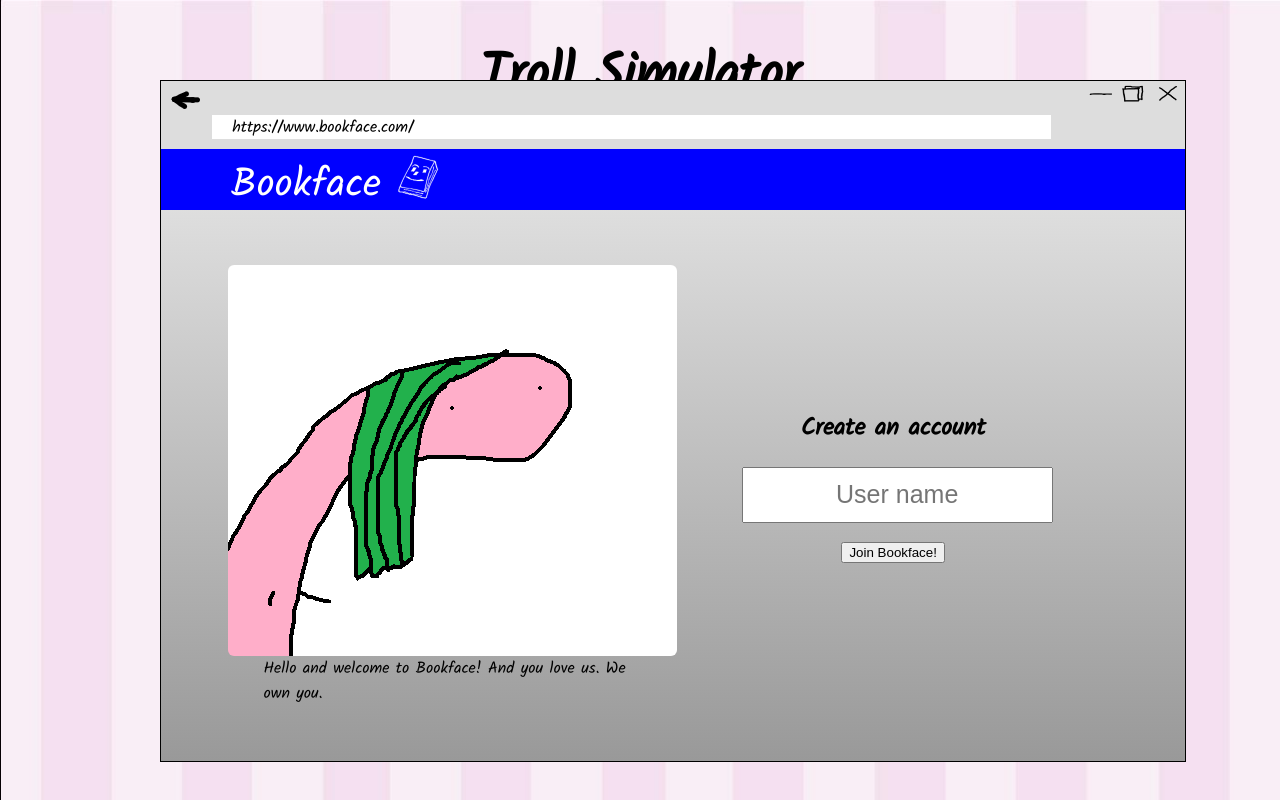
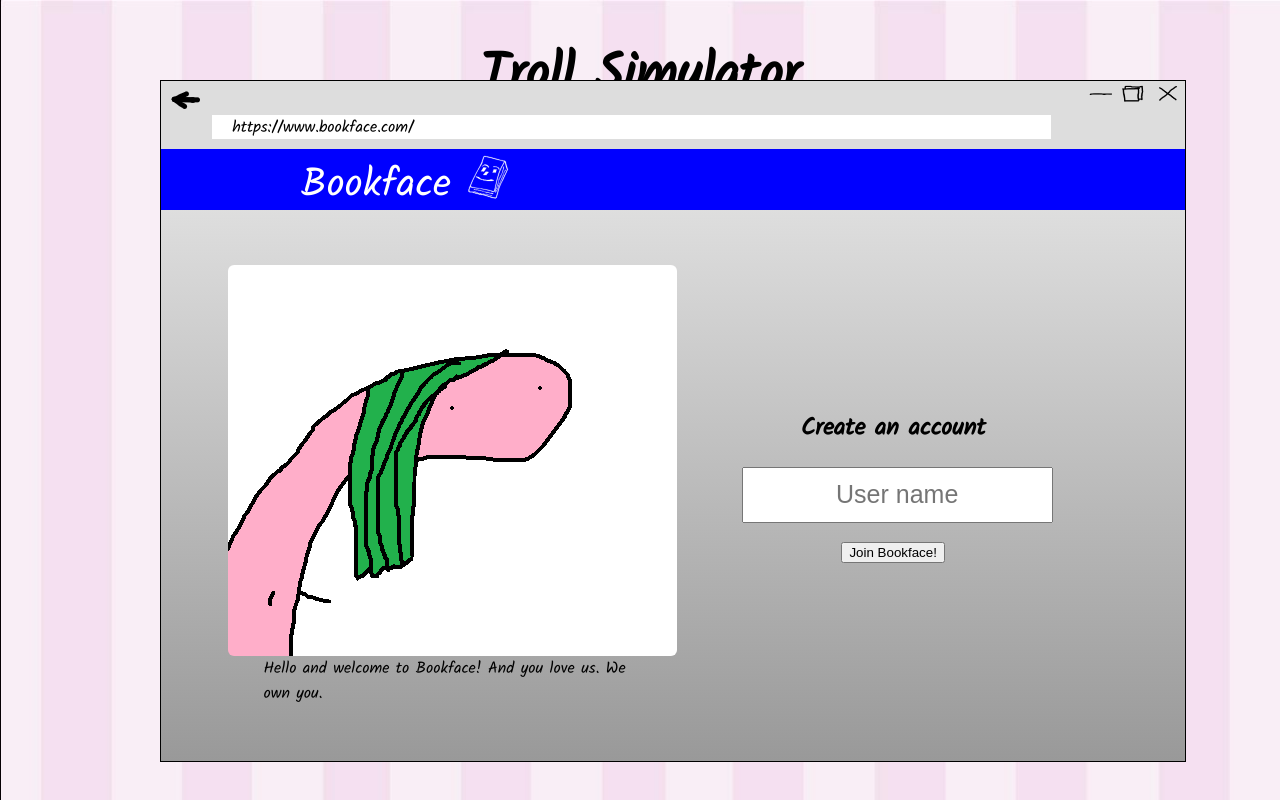
Before and after one commit to perblawiik/the-cake, a React (Create React App) app: page / in a window 1280 px wide. Built offline with nearby package versions, Linux system fonts and the light colour scheme.

Commit message:
Tiny change
Added px to padding-left

```diff
--- a/src/css/LoginPage.css
+++ b/src/css/LoginPage.css
@@ -22,7 +22,7 @@
 	color: white;
 	margin: 0;
     padding: 0;
-    padding-left: 70px;
+    padding-left: 140px;
     padding-bottom: 20px;
 }
 .bookfaceLogo{
```
